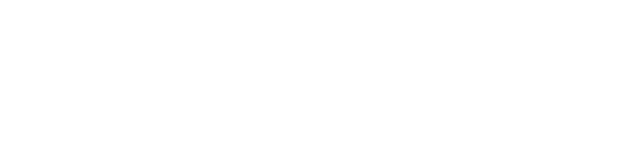
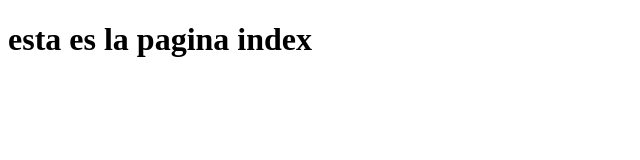
Before and after one commit to rodrigo-osorio/desafio_g38, a plain HTML site: page index.html in a window 1280 px wide. Shown: the whole page, without its empty margins (0-640 px from the left). Drawn offline with Linux system fonts and the light colour scheme.

Commit message:
update h1 index

```diff
--- a/index.html
+++ b/index.html
@@ -6,6 +6,6 @@
     <title>Document</title>
 </head>
 <body>
-
+	<h1>esta es la pagina index</h2>
 </body>
 </html>
```
Also changed, not shown: 1 other file.
